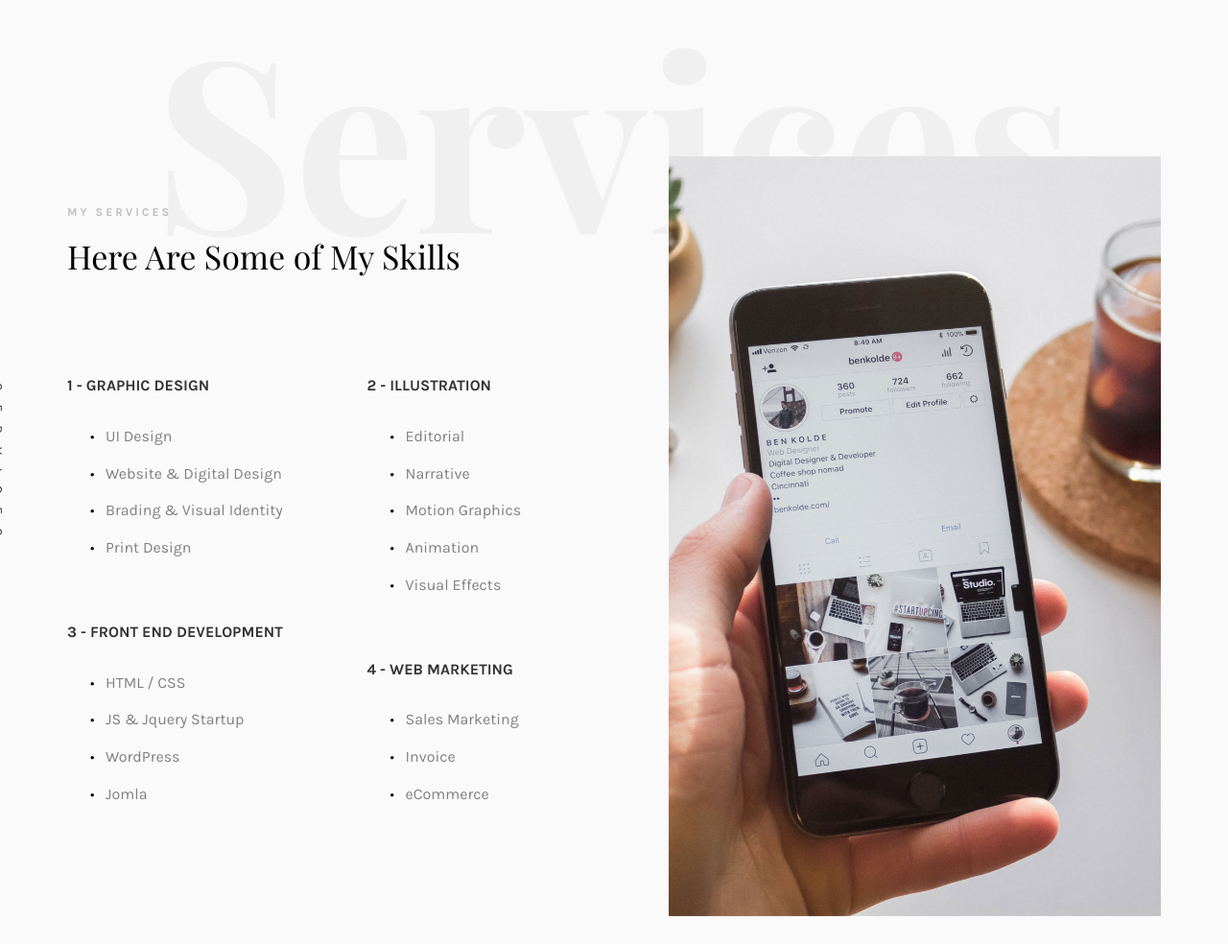
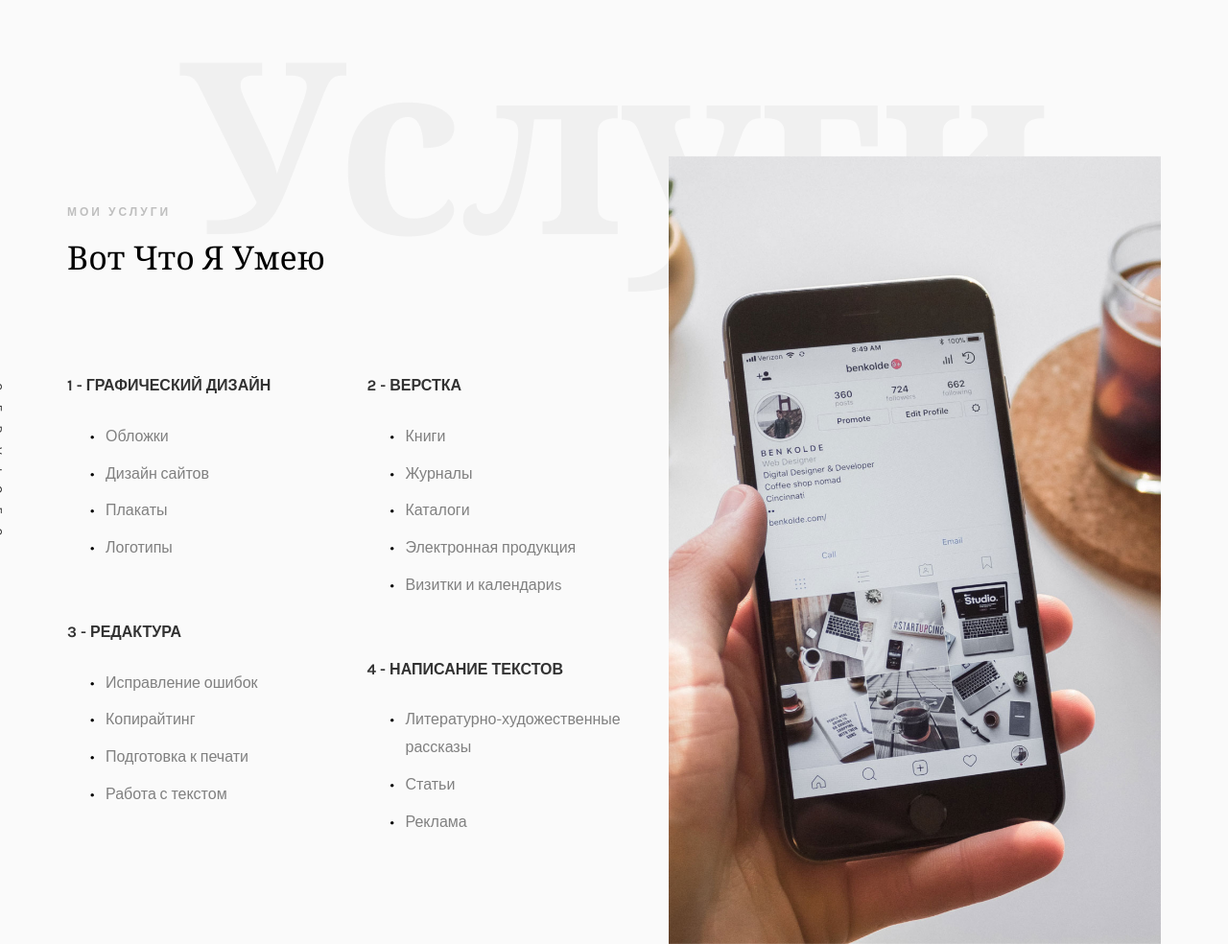
Before and after one commit to riverfortis/resume, a plain HTML site: page index.html in a window 1280 px wide. Shown: the part 795-1779 px from the top of the page at 96% size. Drawn offline with nearby package versions, Linux system fonts and the light colour scheme; files whose address does not match are found by name; a web font is replaced by a local one.

Commit message:
Update index.html

```diff
--- a/index.html
+++ b/index.html
@@ -146,7 +146,7 @@
 									<a href="#"><i class="icon-googleplus"></i></a>
 									<a href="#"><i class="icon-dribbble2"></i></a>
 								</p>
-								<p><a href="#" class="btn btn-primary btn-outline">Contact Me!</a></p>
+								<p><a href="#" class="btn btn-primary btn-outline">Свяжитесь со мной!</a></p>
 							</div>
 						</div>
 					</div>
@@ -156,7 +156,7 @@
 		<div id="colorlib-services">
 			<div class="container">
 				<div class="row text-center">
-					<h2 class="bold">Services</h2>
+					<h2 class="bold">Услуги</h2>
 				</div>
 				<div class="row">
 					<div class="col-md-12">
@@ -164,8 +164,8 @@
 							<div class="one-third">
 								<div class="row">
 									<div class="col-md-12 col-md-offset-0 animate-box intro-heading">
-										<span>My Services</span>
-										<h2>Here Are Some of My Skills</h2>
+										<span>Мои Услуги</span>
+										<h2>Вот Что Я Умею</h2>
 									</div>
 								</div>
 								<div class="row">
@@ -176,41 +176,41 @@
 									</div>
 									<div class="col-md-6">
 										<div class="services animate-box">
-											<h3>1 - Graphic Design</h3>
+											<h3>1 - Графический Дизайн</h3>
 											<ul>
-												<li>UI Design</li>
-												<li>Website &amp; Digital Design</li>
-												<li>Brading &amp; Visual Identity</li>
-												<li>Print Design</li>
+												<li>Обложки</li>
+												<li>Дизайн сайтов</li>
+												<li>Плакаты</li>
+												<li>Логотипы</li>
 											</ul>
 										</div>
 										<div class="services animate-box">
-											<h3>3 - Front End Development</h3>
+											<h3>3 - Редактура</h3>
 											<ul>
-												<li>HTML / CSS</li>
-												<li>JS &amp; Jquery Startup</li>
-												<li>WordPress</li>
-												<li>Jomla</li>
+												<li>Исправление ошибок</li>
+												<li>Копирайтинг</li>
+												<li>Подготовка к печати</li>
+												<li>Работа с текстом</li>
 											</ul>
 										</div>
 									</div>
 									<div class="col-md-6">
 										<div class="services animate-box">
-											<h3>2 - Illustration</h3>
+											<h3>2 - Верстка</h3>
 											<ul>
-												<li>Editorial</li>
-												<li>Narrative</li>
-												<li>Motion Graphics</li>
-												<li>Animation</li>
-												<li>Visual Effects</li>
+												<li>Книги</li>
+												<li>Журналы</li>
+												<li>Каталоги</li>
+												<li>Электронная продукция</li>
+												<li>Визитки и календариs</li>
 											</ul>
 										</div>
 										<div class="services animate-box">
-											<h3>4 - Web Marketing</h3>
+											<h3>4 - Написание текстов</h3>
 											<ul>
-												<li>Sales Marketing</li>
-												<li>Invoice</li>
-												<li>eCommerce</li>
+												<li>Литературно-художественные рассказы</li>
+												<li>Статьи</li>
+												<li>Реклама</li>
 											</ul>
 										</div>
 									</div>
@@ -227,18 +227,18 @@
 		<div id="colorlib-work">
 			<div class="container">
 				<div class="row text-center">
-					<h2 class="bold">Works</h2>
+					<h2 class="bold">Работы</h2>
 				</div>
 				<div class="row">
 					<div class="col-md-12 col-md-offset-0 text-center animate-box intro-heading">
-						<span>Portfolio</span>
-						<h2>Done Projects</h2>
+						<span>Портфолио</span>
+						<h2>Готовые проекты</h2>
 					</div>
 				</div>
 				<div class="row">
 					<div class="col-md-12">
 						<div class="rotate">
-							<h2 class="heading">Portfolio</h2>
+							<h2 class="heading">Портфолио</h2>
 						</div>
 					</div>
 				</div>
@@ -329,7 +329,7 @@
 				<div class="row">
 					<div class="col-md-12">
 						<div class="rotate">
-							<h2 class="heading">Our Blog</h2>
+							<h2 class="heading">Наш Блог</h2>
 						</div>
 					</div>
 				</div>
```
